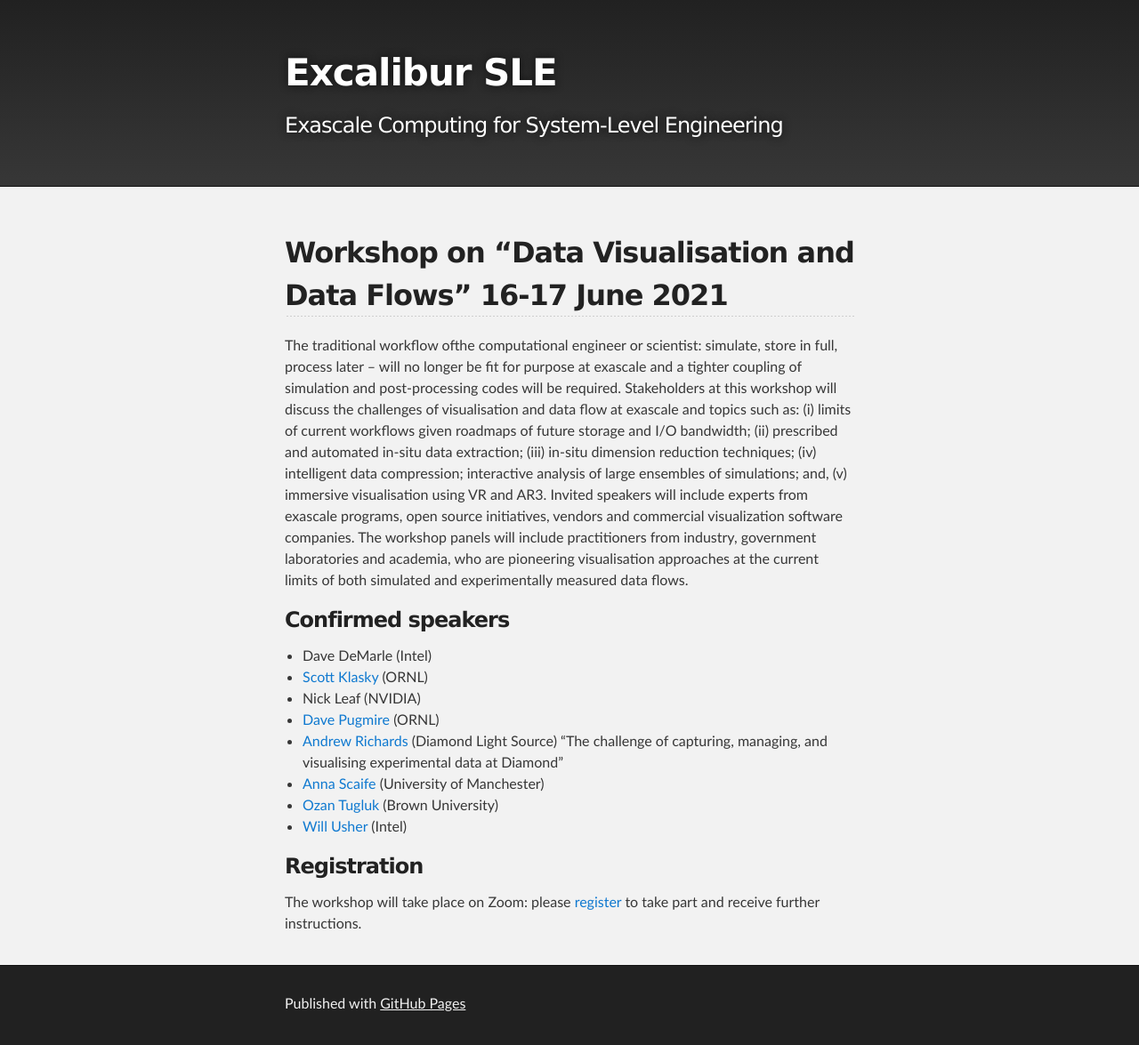
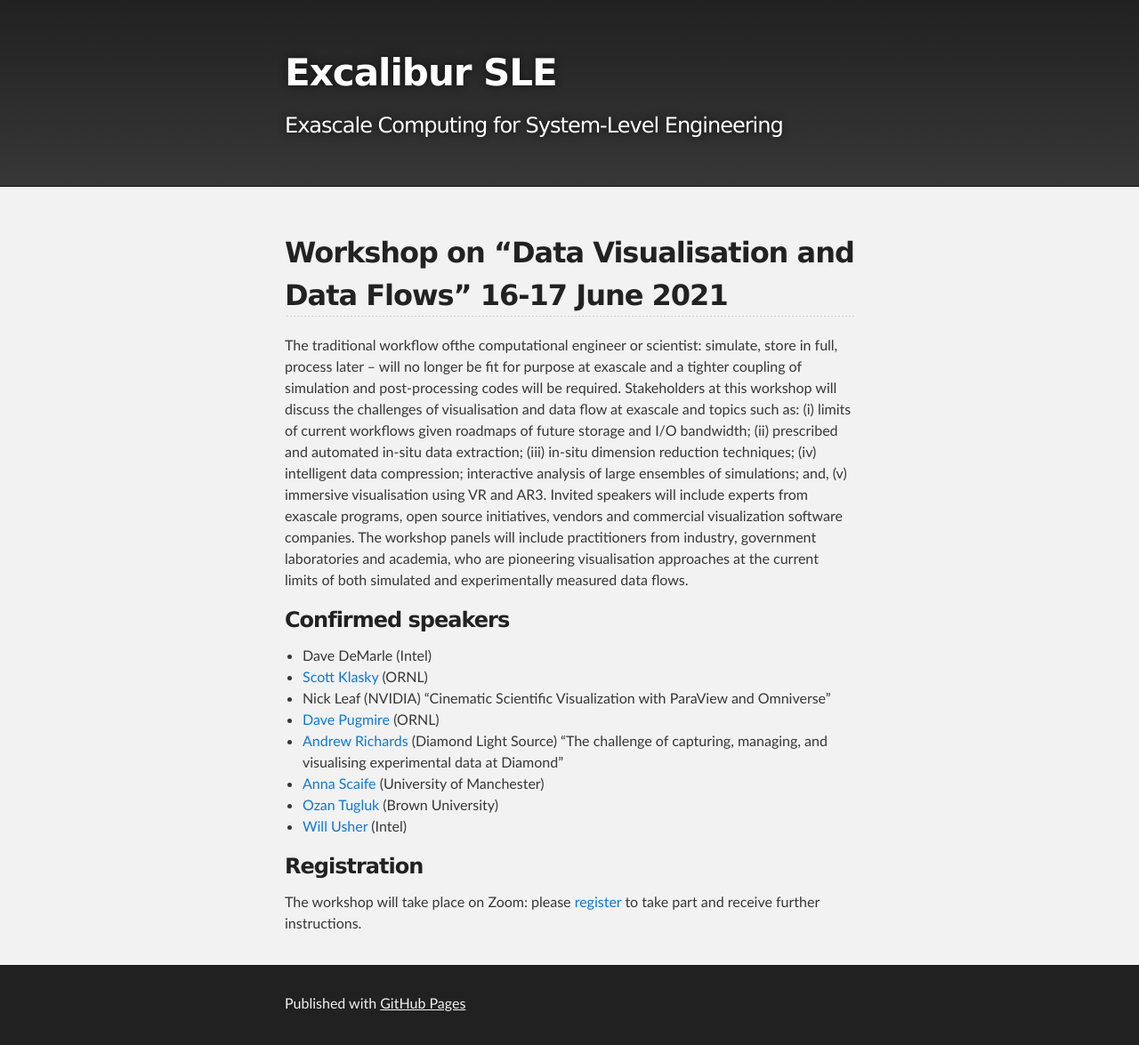
Before and after one commit to Excalibur-SLE/Excalibur-SLE.github.io, a Jekyll site: the page built from workshop5.md, in a window 1280 px wide. Shown: the whole page at 89% size. Built offline with Jekyll 4.4.1, drawn with Linux system fonts in a browser that asks for light colours; our own code applies the rules of GitHub Pages for plain Markdown files.

Commit message:
talk title added

```diff
--- a/workshop5.md
+++ b/workshop5.md
@@ -25,7 +25,7 @@ experimentally measured data flows.
 
 * Dave DeMarle (Intel)
 * [Scott Klasky](https://csmd.ornl.gov/profile/scott-klasky) (ORNL)
-* Nick Leaf (NVIDIA)
+* Nick Leaf (NVIDIA) "Cinematic Scientific Visualization with ParaView and Omniverse"
 * [Dave Pugmire](https://csmd.ornl.gov/profile/dave-pugmire) (ORNL)
 * [Andrew Richards](https://www.diamond.ac.uk/Home/News/LatestNews/2017/19-01-17.html) (Diamond Light Source) "The challenge of capturing, managing, and visualising experimental data at Diamond"
 * [Anna Scaife](https://www.skatelescope.org/teamska/anna-scaife) (University of Manchester)
```
